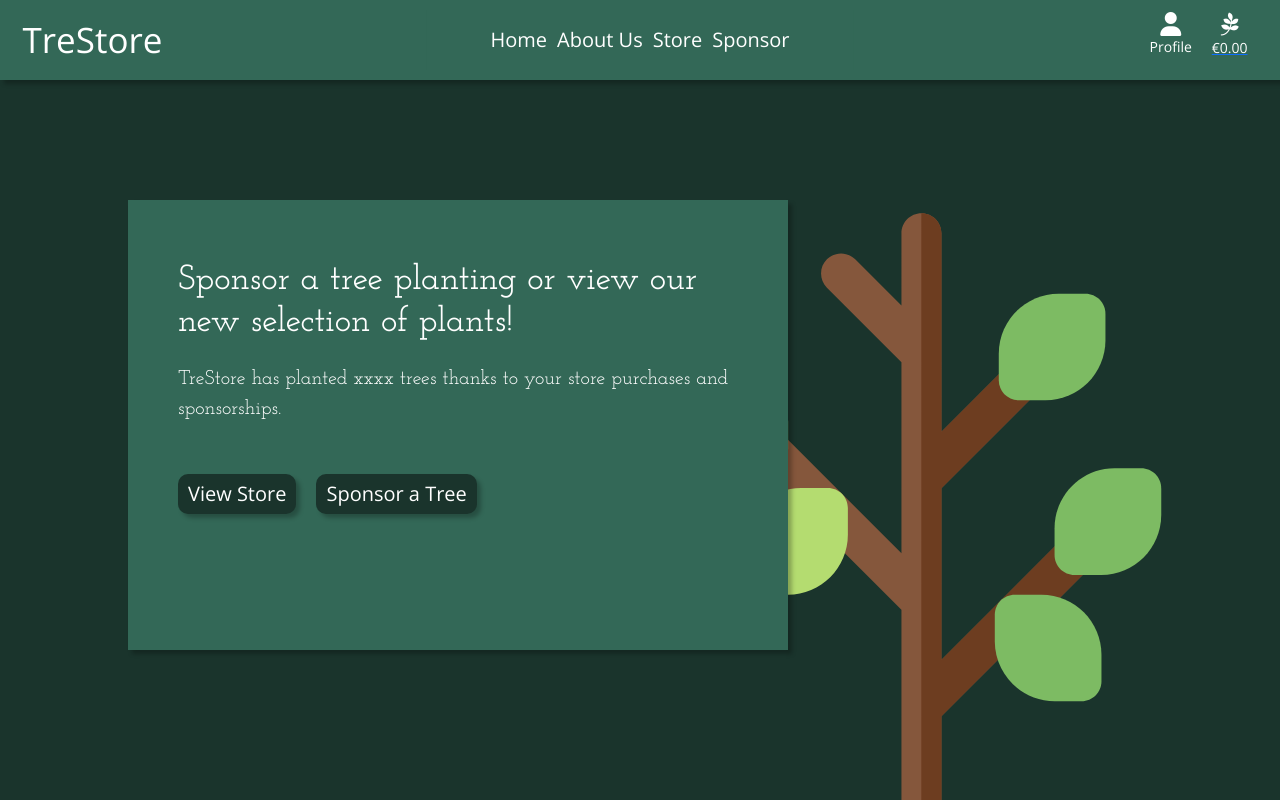
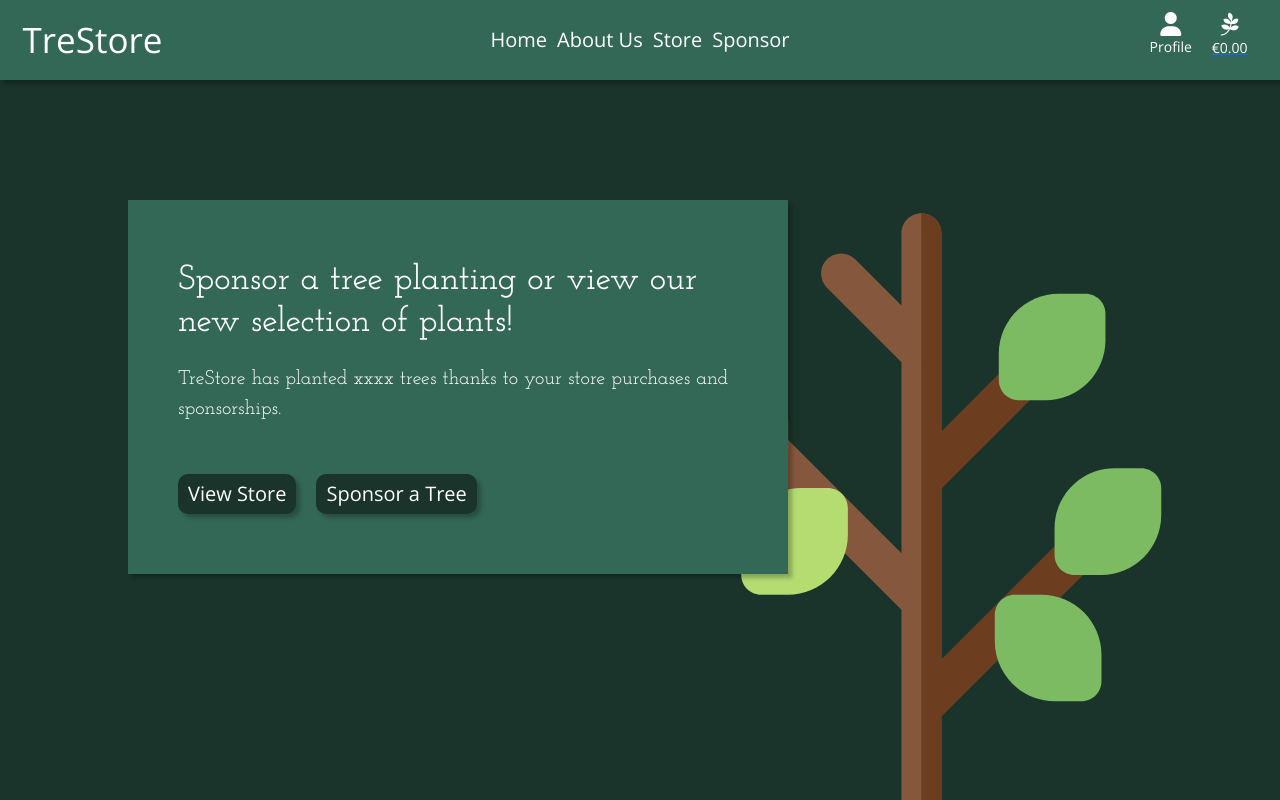
Before and after one commit to zackgithuboriginal/trestore-milestone-project-4, a Django app: page / in a window 1280 px wide. Run offline with Django 3.2, Linux system fonts and the light colour scheme; some libraries are stand-ins or nearby versions.

Commit message:
Small fix to height of home page banner

```diff
--- a/static/css/base.css
+++ b/static/css/base.css
@@ -133,7 +133,7 @@ nav.navbar div.navbar-collapse {
     background-color: rgba(51,104,87);
     position: relative;
     margin-top: 12rem;
-    height: 45rem;
+    height: auto;
     width: 100vw;
     padding: 4rem 3rem;
 	box-shadow: .4rem .4rem .4rem rgba(0, 0, 0, .25);
```
